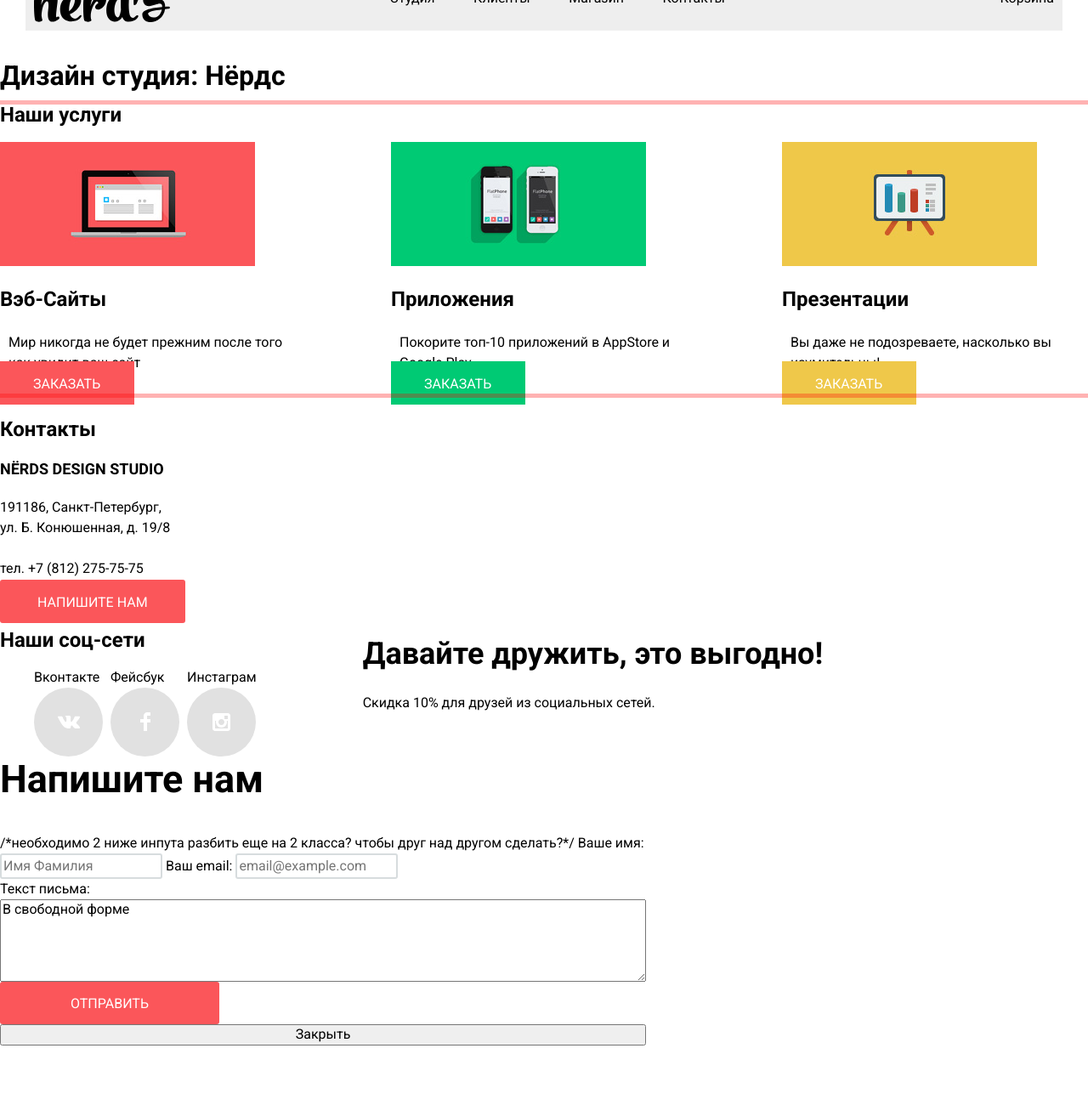
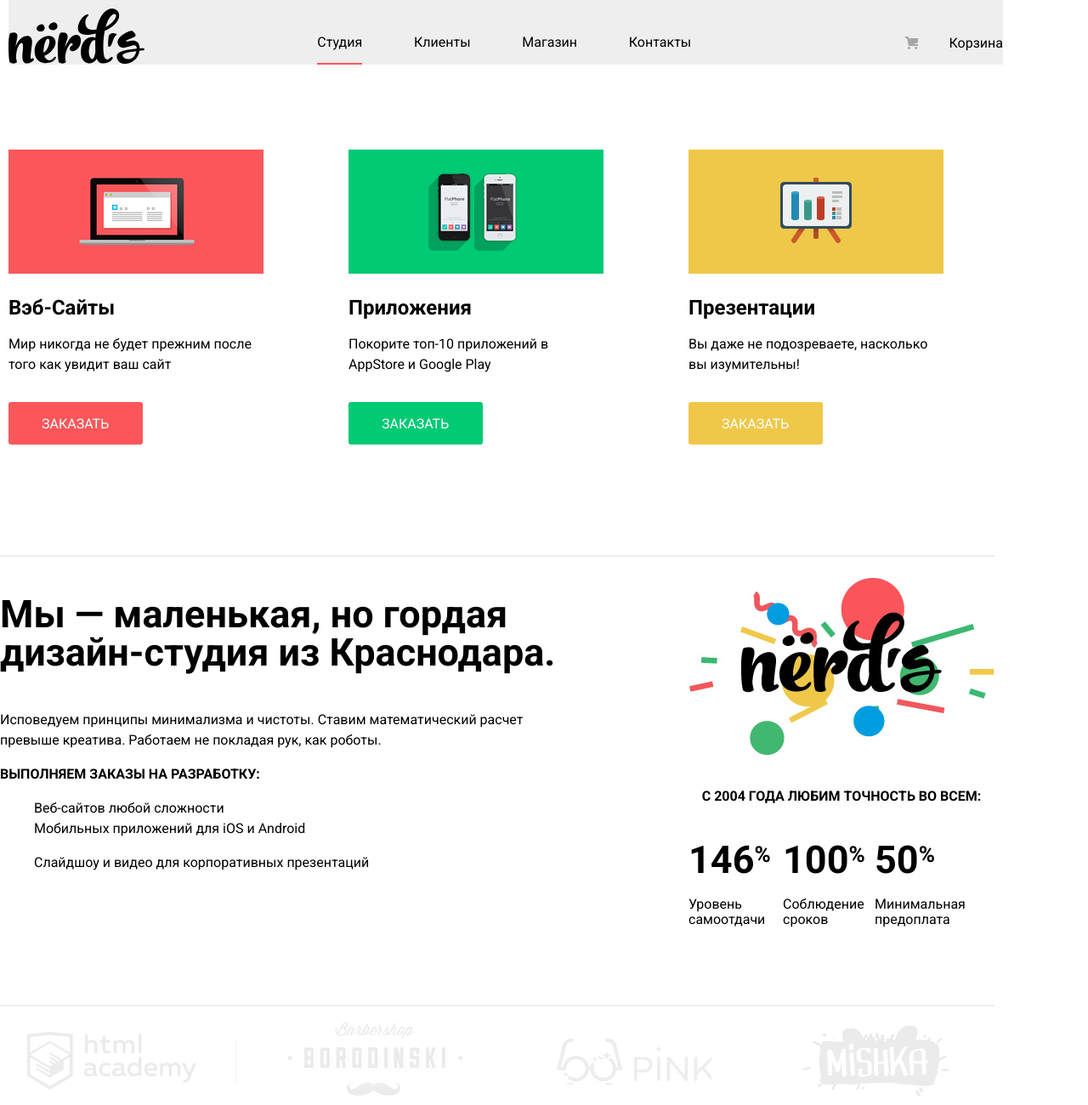
Before and after one commit to Vitaliy-Bel/1480293-nerds-28, a plain HTML site: page index.html in a window 1280 px wide. Shown: the part 40-1340 px from the top of the page at 85% size. Before the commit the page ends 1270 px from the top, so only its background shows below. Drawn offline with Linux system fonts and the light colour scheme.

Commit message:
Декоративные эл-ты

```diff
--- a/index.html
+++ b/index.html
@@ -17,15 +17,15 @@
           </svg>
         </a>
         <ul class="navigation-list">
-          <li><a href="#">Студия</a></li>
+          <li><a class="navigation-list-index" href="#">Студия</a></li>
           <li><a href="#">Клиенты</a></li>
           <li><a href="catalog.html">Магазин</a></li>
           <li><a href="#">Контакты</a></li>
         </ul>
         <div class="navigation-cart">
             <!--<img src="img/cart-icon.svg" alt="Корзина">-->
-            <div class="cart-icon"></div>
-            <a href="#"> Корзина</a>
+            <!--<div class="cart-icon"></div>-->
+            <a class="cart" href="#">Корзина</a>
         </div>
       </nav>
     </header>
@@ -36,7 +36,7 @@
         <ul class="services">
           <li class="services-item services-websites">
             <!--<img src="img/websites.png" alt="Вэб-Сайты" width="300px" height="146px">-->
-            <div class="websites"></div>
+            <!--<div class="websites"></div>-->
             <h3>Вэб-Сайты</h3>
             <p>
               Мир никогда не будет прежним после того как увидит ваш сайт
@@ -45,7 +45,7 @@
           </li>
           <li class="services-item services-applications">
             <!--<img src="img/applications.png" alt="Приложения" width="300px" height="146px">-->
-            <div class="applications"></div>
+            <!--<div class="applications"></div>-->
             <h3>Приложения</h3>
             <p>
               Покорите топ-10 приложений в AppStore и Google Play
@@ -54,7 +54,7 @@
           </li>
           <li class="services-item services-presentations">
             <!--<img src="img/presentations.png" alt="Презентации" width="300px" height="146px">-->
-            <div class="presentations"></div>
+            <!--<div class="presentations"></div>-->
             <h3>Презентации</h3>
             <p>
               Вы даже не подозреваете, насколько вы изумительны!
@@ -63,6 +63,46 @@
           </li>
         </ul>
       </section>
+      <section class="article">
+        <div class="article-list">
+          <h3>Мы — маленькая, но гордая <br> дизайн-студия из Краснодара.</h3>
+          <p>Исповедуем принципы минимализма и чистоты. Ставим математический расчет<br>
+              превыше креатива. Работаем не покладая рук, как роботы.</p>
+          <span>Выполняем заказы на разработку:</span>
+          <ul class="article-list-orders">
+            <li><div class="line">
+            </div>Веб-сайтов любой сложности</li>
+            <li><div class="line">
+            </div>Мобильных приложений для iOS и Android</li>
+            <li><div class="line">
+            </div> <p>Слайдшоу и видео для корпоративных презентаций</p></li>
+          </ul>
+        </div>
+        <div class="article-picture">
+          <!--<p class="article-nerds-illustration"></p>-->
+          <p class="article-picture-text">с 2004 года Любим точность во всем:</p>
+          <ul class="article-picture-advantages">
+            <li>
+              <span>146<sup>%</sup></span>
+              <p>Уровень самоотдачи</p>
+            </li>
+            <li>
+              <span>100<sup>%</sup></span>
+              <p>Соблюдение сроков</p>
+            </li>
+            <li>
+              <span>50<sup>%</sup></span>
+              <p>Минимальная предоплата</p>
+            </li>
+          </ul>
+        </div>
+      </section>
+      <ul class="projects">
+        <li class="academy"></li>
+        <li class="borodinski"></li>
+        <li class="pink"></li>
+        <li class="mishka"></li>
+      </ul>
       <section>
       <h2 class="visually-hidden">Контакты</h3>
         <div class="contact">
@@ -80,24 +120,18 @@
        <!--<section class="social">-->
        <ul class="social-list">
             <li>
-              <span class="visually-hidden"> Вконтакте </span>
-              <a class="social-button" href="#">
-                <!--<img src="img/vk-icon.svg" alt="Вконтакте" width="26px" height="15px">-->
-                <div class="vk-icon"></div>
+              <a class="social-button vk-icon" href="#">
+                <span class="visually-hidden"> Вконтакте </span>
               </a>
             </li>
             <li>
-              <span class="visually-hidden">Фейсбук</span>
-              <a class="social-button" href="#">
-                <!--<img src="img/fb-icon.svg" alt="Фейсбук" width="12px" height="22px">-->
-                <div class="fb-icon"></div>
+              <a class="social-button fb-icon" href="#">
+                <span class="visually-hidden">Фейсбук</span>
               </a>
            </li>
            <li>
-              <span class="visually-hidden">Инстаграм </span>
-              <a class="social-button" href="#">
-                <!--<img src="img/insta-icon.svg" alt="Инстаграм" width="21px" height="21px">-->
-                <div class="insta-icon"></div>
+              <a class="social-button insta-icon" href="#">
+                <span class="visually-hidden">Инстаграм </span>
               </a>
            </li>
         </ul>
--- a/style.css
+++ b/style.css
@@ -45,6 +45,19 @@ img {
   height: auto;
 }
 
+.visually-hidden {
+  position: absolute;
+  width: 1px;
+  height: 1px;
+  margin: -1px;
+  border: 0;
+  padding: 0;
+  white-space: nowrap;
+  clip-path: inset(100%);
+  clip: rect(0 0 0 0);
+  overflow: hidden;
+}
+
 .page {
   height: 100%;
 }
@@ -75,60 +88,95 @@ header {
 }
 
 .container {
-  width: 1200px;
-  margin: 0 auto;
-  padding: 0 10px;
+  width: 1170px;
+  margin: 0 10px;
+  padding: 0;
 }
 
 .navigation-list {
   display: flex;
+  flex-wrap: wrap;
   list-style: none;
-  width: 440px;
+  width: 440px; /*Задал высоту, можно?*/
   margin: 0;
   padding: 0;
-  justify-content: space-around;
+  justify-content: space-between;
+  min-height: 114px;
+}
+
+
+.navigation-list a,
+.navigation-cart a {
+  color: var(--basic-black);
+  display: block;
+  padding-top: 75px;
+  padding-bottom: 9px;
+}
+
+.navigation-list-index,
+.navigation-catalog-index {
+  border-bottom: 2px solid var(--basic-light-red);
+}
+
+
+
+.navigation-list a:hover,
+.navigation-cart a:hover,
+.navigation-list a:focus,
+.navigation-cart a:focus {
+  color: var(--basic-light-red);
+}
+
+.navigation-list a:active,
+.navigation-cart a:active {
+  color: var(--basic-black);
+  opacity: 0.3;
+}
+
+.header-logo {
+  color: var(--basic-black);
+  display: flex;
+  align-items: flex-end;
+  min-height: 114px;
+}
+
+.header-logo:active {
+  fill: var(--basic-logo-gray);
 }
 
 .navigation-cart {
   display: flex;
-  max-width: 160px;
+  max-width: 210px;
   padding-left: 50px;
 }
 
-.cart-icon {
+.navigation-cart { /*почему нельзя сделать .cart display: block;  почему так не работает??*/
+display: block;
+}
+
+.cart {
+  padding-left: 50px;
+  position: relative;
+}
+
+.cart::before {
+  content: "";
+  position: absolute;
+  top: 82px;
+  right: 100px;
   background-image: url("img/cart-icon.svg");
+  background-repeat: no-repeat;
+  background-position: 0 0;
   width: 15px;
   height: 15px;
 }
 
-.navigation-list a,
-.navigation-cart a {
-  color: var(--basic-black);
-}
+.our-service {
+  width: 1100px;
+  margin-bottom: 50px;
+  margin-top: 80px;
+  padding: 0 10px;
 
-.navigation-list a:hover,
-.navigation-cart a:hover,
-.navigation-list a:focus,
-.navigation-cart a:focus
-{
-  color: var(--basic-light-red);
-}
-
-.navigation-list a:active,
-.navigation-cart a:active
-{
-  color: var(--basic-black);
-  opacity: 0.3;
-}
-
-.header-logo svg:active
-{
-fill: var(--basic-logo-gray);
-}
-
-.our-service {
-  margin-bottom: 30px;
-  outline: 5px solid rgba(255, 0, 0 , 0.3);
 }
 /*По ширине не получается Наши услуги.*/
 
@@ -148,13 +196,18 @@ fill: var(--basic-logo-gray);
 .services-item h3 {
   font-size: 24px;
   line-height: 30px;
+  margin: 0; /*здесь первоначально маржин был 24px, но я не могу понять почему*/
+  margin-bottom: 16px;
 }
 
 .services-item p {
-  margin: 0 10px;
+  margin: 0;
+  padding: 0;
+
 }
 
 .button {
+  display: inline-block;
   font: inherit;
   text-align: center;
   font-size: 16px;
@@ -163,26 +216,38 @@ fill: var(--basic-logo-gray);
   padding: 17px 40px 15px 39px;
   text-transform: uppercase;
   border: none;
+  border-radius: 3px;
   vertical-align: middle;
+  margin-top: 32px;
+  margin-bottom: 80px;
 }
 
 
-.websites {
+.services-websites h3::before{
+  display: flex;
+  content: "";
   background-image: url("img/websites.png");
   width: 300px;
   height: 146px;
+  margin-bottom: 25px;
 }
 
-.applications {
+.services-applications h3::before {
+  display: flex;
+  content: "";
   background-image: url("img/applications.png");
   width: 300px;
   height: 146px;
+  margin-bottom: 25px;
 }
 
-.presentations {
+.services-presentations h3::before {
+  display: flex;
+  content: "";
   background-image: url("img/presentations.png");
   width: 300px;
   height: 146px;
+  margin-bottom: 25px;
 }
 
 
@@ -226,6 +291,153 @@ a.button-presentations:active {
   background-color: var(--basic-dark-yellow);
 }
 
+.article {
+  display: flex;
+  flex-direction: row;
+  width: 1170px;
+  justify-content: space-between;
+  border-top: 2px solid var(--basic-buttons-light-gray);
+  border-bottom: 2px solid var(--basic-buttons-light-gray);
+}
+
+.article-list h3 {
+  font: inherit;
+  font-weight: 600;
+  font-size: 45px;
+  line-height: 45px
+}
+
+.article-list p {
+  font-size: 16px;
+  line-height: 24px;
+}
+
+.article-list span {
+  font-size: 16px;
+  line-height: 24px;
+  font-weight: 600;
+  text-transform: uppercase;
+}
+
+.article-list ul {
+  list-style: none;
+
+}
+
+.article-picture {
+  display: flex;
+  flex-wrap: wrap;
+  width: 360px;
+  margin: 0;
+  padding: 0;
+  justify-content: flex-end;
+
+}
+
+.article-picture-text{
+  margin: 0;
+  font: inherit;
+  font-weight: bold;
+  text-transform: uppercase;
+  text-align:  center;
+  margin-bottom: 31px;
+}
+
+.article-picture-text::before {
+  display: flex;
+  content: "";
+  background-image: url("img/nerds-illustration.png");
+  width: 360px;
+  height: 208px;
+  margin: 0;
+  margin-top: 25px;
+  margin-bottom: 37px;
+}
+
+.article-picture-advantages {
+  display: flex;
+  list-style: none;
+  justify-content: space-between;
+  margin: 0;
+  padding: 0;
+  margin-bottom: 75px;
+}
+
+.article-picture-advantages span {
+  font-size: 45px;
+  line-height: 64px;
+  font-weight: bold;
+}
+
+.article-picture-advantages sup {
+  font-size: 26px;
+  line-height: 40px;
+  font-weight: bold;
+}
+
+.article-picture-advantages p {
+  font-size: 16px;
+  line-height: 18px;
+  margin-top: 11px;
+}
+
+
+.projects {
+  display: flex;
+  font: inherit;
+  flex-wrap: wrap;
+  flex-direction: row;
+  list-style: none;
+  width: 1085px;
+  margin: 0;
+  padding: 0;
+  padding-left: 32px;
+  padding-top: 19px;
+  padding-bottom: 44px;
+  align-items: center;
+  justify-content: space-between;
+}
+
+.academy {
+  position: relative;
+  width: 199px;
+  height: 68px;
+  background-image: url("img/logo-htmlacademy.png");
+  opacity: 0.4;
+}
+
+.borodinski {
+  width: 209px;
+  height: 90px;
+  background-image: url("img/logo-borodinski.png");
+  opacity: 0.4;
+}
+
+
+.pink {
+  width: 182px;
+  height: 55px;
+  background-image: url("img/logo-pink.png");
+  opacity: 0.4;
+}
+
+
+.mishka {
+  width: 173px;
+  height: 84px;
+  background-image: url("img/logo-mishka.png");
+  opacity: 0.4;
+}
+
+.academy::after {
+  content: "";
+  position: absolute;
+  right: -48px;
+  bottom: 8px;
+  width: 2px;
+  height: 52px;
+  background-color: var(--basic-buttons-light-gray);
+}
 
 
 .button-contact {
@@ -238,6 +450,8 @@ a.button-presentations:active {
   font-size: 18px;
   line-height: 30px;
 }
+
+
 
 footer{
   display: grid;
@@ -258,32 +472,27 @@ margin: 0;
 }
 
 .social-button {
+  display: flex;
   width: 81px;
   height: 81px;
   border-radius: 50%;
   background-color: var(--basic-social-gray);
-  display: flex;
+  margin: 0 auto;
+  background-repeat: no-repeat;
+  background-position: center center;
+
 }
 
 .vk-icon {
   background-image: url("img/vk-icon.svg");
-  width: 26px;
-  height: 15px;
-  margin: auto;
 }
 
 .fb-icon {
   background-image: url("img/fb-icon.svg");
-  width: 12px;
-  height: 22px;
-  margin: auto;
 }
 
 .insta-icon {
   background-image: url("img/insta-icon.svg");
-  width: 21px;
-  height: 21px;
-  margin: auto;
 }
 
 .social-button:hover,
@@ -295,6 +504,8 @@ margin: 0;
   background-color: var(--basic-dark-red);
   /*и опять проблема с 3-м видом, что делать с иконкой?*/
 }
+
+
 
 .footer-discounts {
   justify-self: left;
@@ -382,6 +593,9 @@ margin: 0;
   background-color: var(--basic-light-red);
   border-radius: 3px;
 }
+
+
+
 
 /*PAGE 2*/
 
```
Also changed, not shown: catalog.html (+3 -3 lines).
